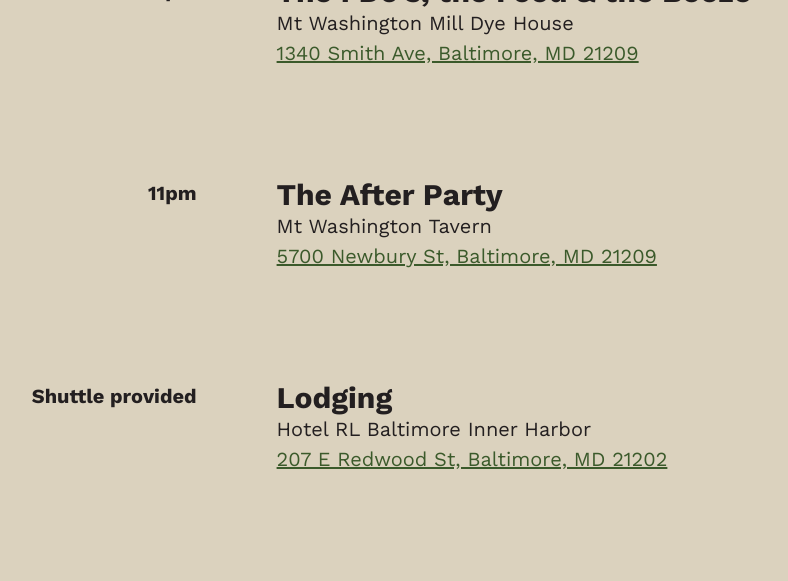
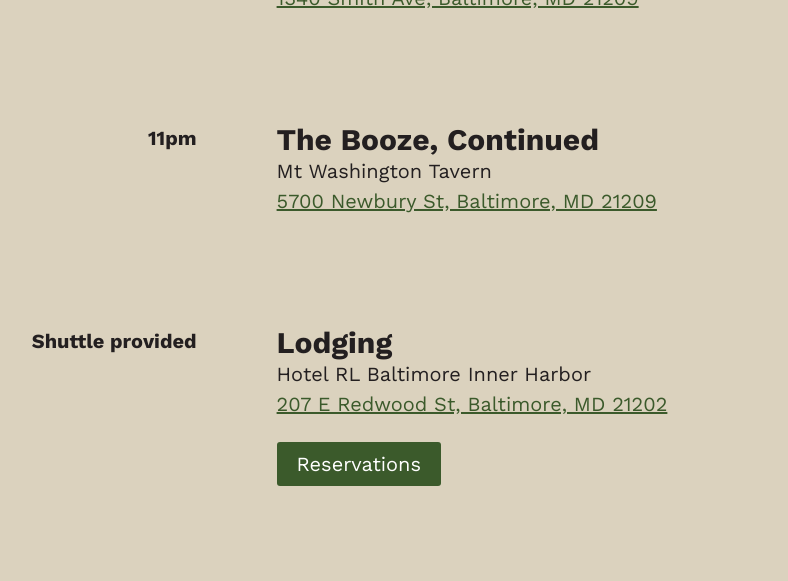
Before and after one commit to timteeling/sealingteeling, a plain HTML site: page details.html in a window 1280 px wide. Shown: the top 581 px of the page, without its empty margins (173-961 px from the left). Drawn offline with nearby package versions, Linux system fonts and the light colour scheme.

Commit message:
Added reservation link and updated titles to sealing from stealing

```diff
--- a/details.html
+++ b/details.html
@@ -5,7 +5,7 @@
 <meta name="viewport" content="width=device-width">
 <link href="https://fonts.googleapis.com/css?family=Work+Sans:400,700" rel="stylesheet">
 <link href="style.css" rel="stylesheet">
-<title>Stealing Teeling</title>
+<title>Sealing Teeling</title>
 </head>
 <body class="details-page">
   <h1 style="margin: .5em 0 .25em;">Details</h1>
@@ -24,7 +24,7 @@
       <p><strong>11pm</strong></p>
     </div>
     <div class="event-info">
-      <h2>The After Party</h2>
+      <h2>The Booze, Continued</h2>
       <p>Mt Washington Tavern<br>
       <a href="https://goo.gl/maps/7sCtgcnY7VR2">5700 Newbury St, Baltimore, MD 21209</a></p>
     </div>
@@ -37,7 +37,8 @@
     <div class="event-info">
       <h2>Lodging</h2>
       <p>Hotel RL Baltimore Inner Harbor<br>
-      <a href="">207 E Redwood St, Baltimore, MD 21202</a></p>
+      <a href="https://goo.gl/maps/AvJYArTTo8o">207 E Redwood St, Baltimore, MD 21202</a></p>
+      <p class="mb-4"><a class="btn" target="_blank" href="https://reservations.redlion.com/ibe/details.aspx?hotelID=14177&langID=1&group=hopp0628&hgID=460&dt1=6388&nights=4&rooms=1&adults=1&child1=0">Reservations</a></p>
     </div>
   </div>
   <div class="row">
--- a/style.css
+++ b/style.css
@@ -38,14 +38,12 @@ a {
 
 .event-time {
   padding: 2em;
-  flex-basis: 1;
   width: 30%;
   text-align: right;
 }
 
 .event-info {
   padding: 2em;
-  flex-basis: 2;
   width: 70%;
 }
 
@@ -333,3 +331,19 @@ h1 {
 .mb-1 {
   margin-bottom: 1em;
 }
+
+.mb-2 {
+  margin-bottom: 2em;
+}
+
+.mb-4 {
+  margin-bottom: 4em;
+}
+
+.btn {
+  background: #3b5a2b;
+  padding: .5em 1em;
+  color: #fff;
+  text-decoration: none;
+  border-radius: 3px;
+}
```
Also changed, not shown: index.html (+1 -1 lines).
